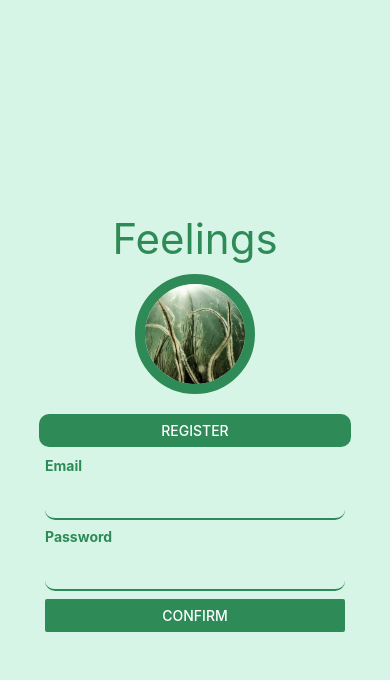
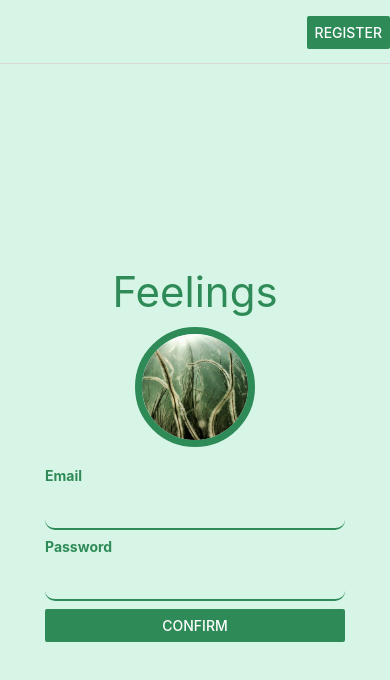
Before and after one commit to ivanburda1986/feelingsTracker, a React Native app: screen /Login in a window 390 px wide. Shown: the top 680 px of the page. Built offline with nearby package versions, Linux system fonts and the light colour scheme.

Commit message:
nav btns for register and login

```diff
--- a/App.tsx
+++ b/App.tsx
@@ -1,6 +1,6 @@
 import {StatusBar} from 'expo-status-bar';
-import {View} from 'react-native';
-import {NavigationContainer} from '@react-navigation/native';
+import {Button, View, StyleSheet} from 'react-native';
+import {NavigationContainer, useNavigation} from '@react-navigation/native';
 import {createNativeStackNavigator} from "@react-navigation/native-stack";
 import {AddFeelingScreen} from "./screens/AddFeelingScreen";
 import {AuthContext, AuthContextProvider} from "./store/AuthContextProvider";
@@ -11,20 +11,38 @@ import * as SplashScreen from "expo-splash-screen";
 import {LoginScreen} from "./screens/LoginScreen";
 import {RegisterScreen} from "./screens/RegisterScreen";
 import {IconButton} from "./components/IconButton/IconButton";
+import {StackNavigationProp} from "@react-navigation/stack";
+import {RootStackParamList} from "./types/types";
 
 
 const Stack = createNativeStackNavigator();
 
 function AuthenticationStack(){
+    const { navigate } = useNavigation<StackNavigationProp<RootStackParamList>>()
+
     return(<Stack.Navigator
         screenOptions={{
-            headerShown:false,
-            headerStyle: { backgroundColor: Colors.primary500 },
-            headerTintColor: Colors.primary100,
+            // headerShown:false,
+            headerStyle: { backgroundColor: Colors.bgSecondary },
+            headerTintColor: 'fff',
             contentStyle: { backgroundColor: Colors.primary100 },
         }}>
-    <Stack.Screen name="Login" component={LoginScreen}/>
-    <Stack.Screen name="Register" component={RegisterScreen}/>
+    <Stack.Screen name="Login" component={LoginScreen}         options={( ) => ({
+        title: "",
+        headerRight: ({ tintColor }) => (
+            <Button color={Colors.primary500} title="Register" onPress={() => navigate('Register')}/>
+
+        ),
+    })}
+    />
+    <Stack.Screen name="Register" component={RegisterScreen} options={( ) => ({
+        title: "",
+        headerLeft: ({ tintColor }) => (
+            <Button color={Colors.primary500} title="Login" onPress={() => navigate('Login')}/>
+
+        ),
+    })}
+    />
   </Stack.Navigator>)
 }
 
@@ -108,3 +126,9 @@ export default function App() {
    </>
   );
 }
+
+const styles = StyleSheet.create({
+    navigationButton:{
+        color: Colors.primary500
+    }
+})
--- a/screens/LoginScreen.tsx
+++ b/screens/LoginScreen.tsx
@@ -37,9 +37,6 @@ export const LoginScreen: FC = () => {
     return(<View style={styles.landingScreen}>
             <Text style={sharedStyles.header1}>Feelings</Text>
             <Image source={require('../assets/logo.jpg')} style={styles.logo}/>
-            <View style={styles.buttonContainer}>
-                <Button title={"Register"} color="seagreen" onPress={() => navigate('Register')}/>
-            </View>
         <LoginForm onAuthenticate={loginHandler} />
     </View>)
 };
@@ -62,7 +59,7 @@ const styles = StyleSheet.create({
         height: 120,
         borderRadius: 100,
         marginBottom: 20,
-        borderWidth: 10,
+        borderWidth: 7.5,
         borderColor: 'seagreen',
     },
     buttonContainer:{
--- a/screens/RegisterScreen.tsx
+++ b/screens/RegisterScreen.tsx
@@ -44,9 +44,6 @@ export const RegisterScreen: FC = () => {
  return(<View style={styles.RegisterScreen}>
   <Text style={sharedStyles.header1}>Register yourself</Text>
   <RegisterForm onSubmit={signupHandler}/>
-     <View style={styles.buttonContainer}>
-         <Button title={"Login"} color="seagreen" onPress={() => navigate('Login')}/>
-     </View>
  </View>)
 };
 
```
